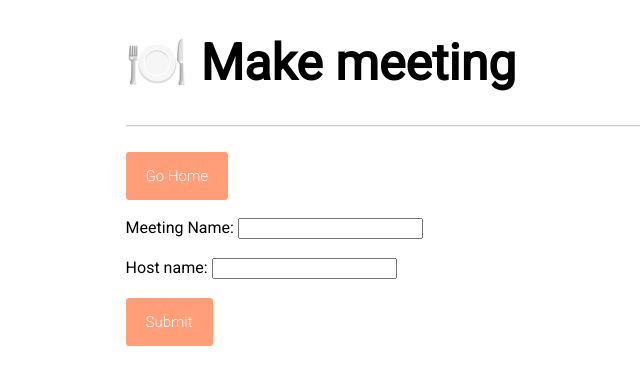
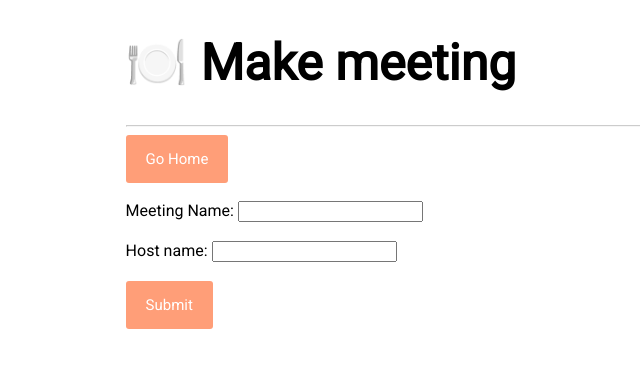
Before and after one commit to crab-projects/crab-meet, a React (Create React App) app in the folder frontend/: page /make in a window 1280 px wide. Shown: the top 384 px of the page, without its empty margins (72-712 px from the left). Built offline with nearby package versions, Linux system fonts and the light colour scheme; a web font is replaced by a local one.

Commit message:
Replace Google Fonts with @fontsource/roboto (#58)

```diff
--- a/frontend/package.json
+++ b/frontend/package.json
@@ -3,6 +3,7 @@
   "version": "0.1.0",
   "private": true,
   "dependencies": {
+    "@fontsource/roboto": "^4.2.1",
     "@testing-library/jest-dom": "^5.11.9",
     "@testing-library/react": "^11.2.5",
     "@testing-library/user-event": "^12.7.1",
--- a/frontend/src/Home.js
+++ b/frontend/src/Home.js
@@ -41,15 +41,9 @@ export const Button = styled.button`
 export default function Home() {
   return (
     <Wrapper>
-      <style>{`
-          @import url('https://fonts.googleapis.com/css2?family=Roboto:wght@300;400&display=swap');
-        `}</style>
-
       <Title>🦀 CrabMeet</Title>
-      <Divider />
-      <Subtitle>
-        Get together and have a good time, crab-style: without the hassle.
-      </Subtitle>
+      <Divider/>
+      <Subtitle>Get together and have a good time, crab-style: without the hassle.</Subtitle>
       <Link to="/make">
         <Button type="button">Make Meeting</Button>
       </Link>
--- a/frontend/src/MakeMeeting.js
+++ b/frontend/src/MakeMeeting.js
@@ -25,13 +25,6 @@ export default function MakeMeeting() {
 
   return (
     <Wrapper>
-      <style>{`
-          @import url('https://fonts.googleapis.com/css2?family=Roboto:wght@300;400&display=swap');
-          hr {
-            margin-bottom: 25px;
-          }
-        `}</style>
-
       <Title>🍽️ Make meeting</Title>
       <Divider />
       <Link to="/">
```
Also changed, not shown: frontend/src/index.js (+6 -5 lines), 1 other file (tests, documents, lock files or other folders).
